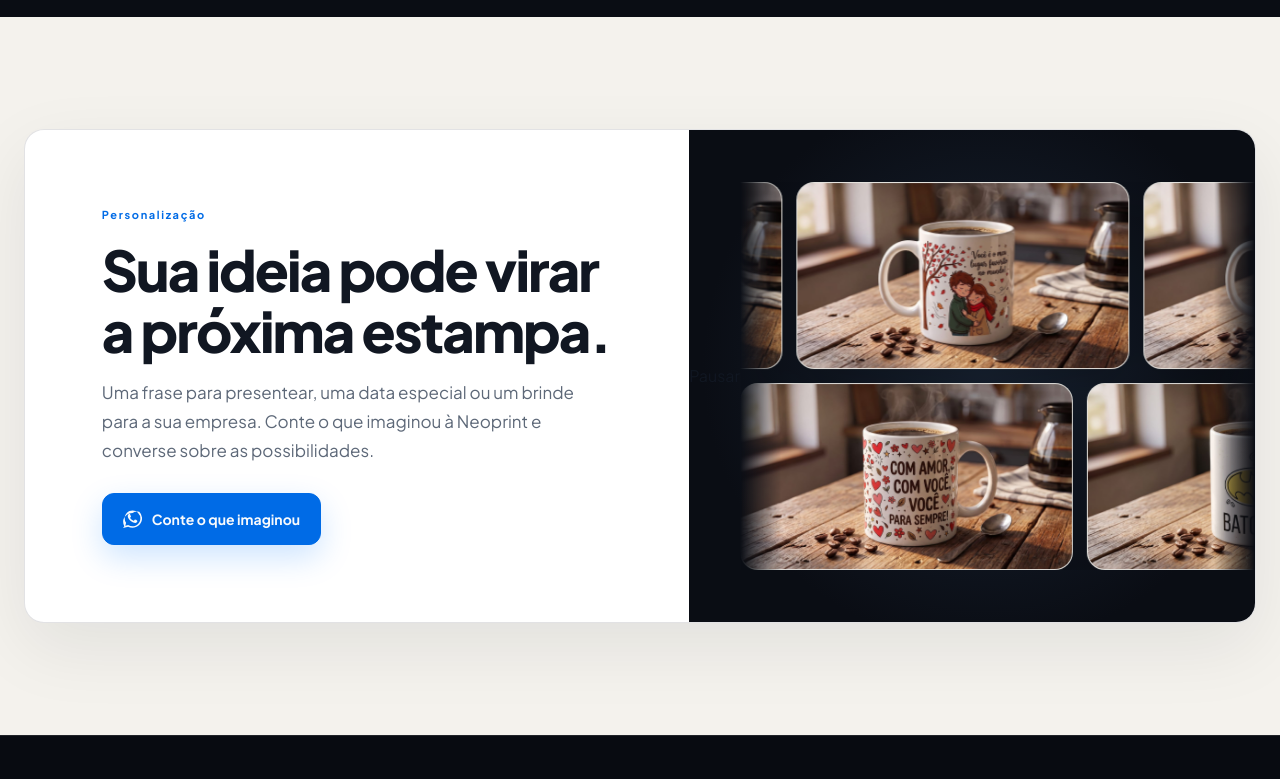
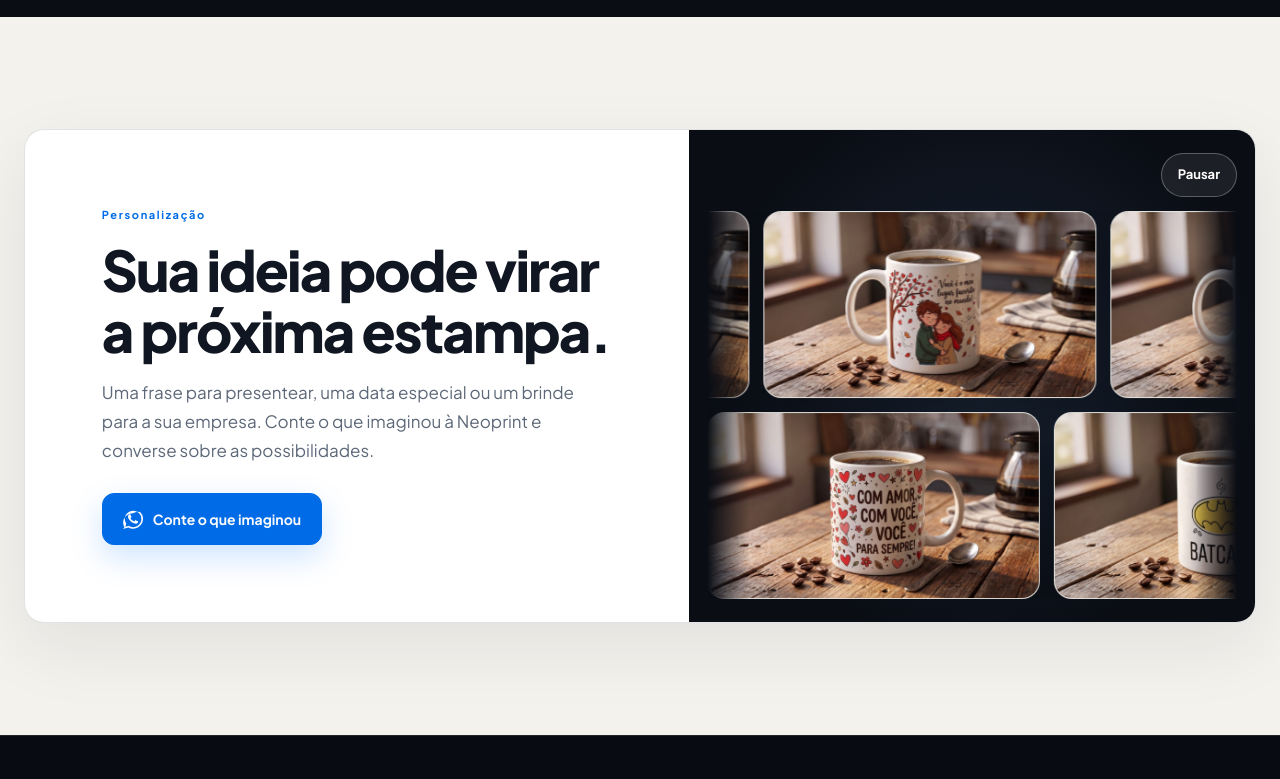
Before and after one commit to oGusta-dev/NeoprintPersonalizados, a React (Vite) app: page / in a window 1280 px wide. Shown: the part 1560-2339 px from the top of the page. Built offline with nearby package versions, Linux system fonts and the light colour scheme; the HTML template or start-up script is replaced by a standard one.

Commit message:
Update styles for custom components and buttons

```diff
--- a/src/index.css
+++ b/src/index.css
@@ -301,6 +301,9 @@ a:focus-visible {
 }
 
 .button svg.whatsapp-icon {
+  width: 20px;
+  height: 20px;
+  flex: 0 0 auto;
   fill: currentColor;
   stroke: none;
 }
@@ -1038,9 +1041,42 @@ main [id] {
   position: relative;
   min-height: 430px;
   display: flex;
-  align-items: center;
+  flex-direction: column;
+  justify-content: center;
+  gap: 14px;
+  padding: 18px;
   overflow: hidden;
   background: radial-gradient(circle at 52% 48%, #182333 0%, #0a0d14 72%);
+}
+
+.custom-gallery-toolbar {
+  display: flex;
+  justify-content: flex-end;
+  flex: 0 0 auto;
+}
+
+.custom-gallery-toggle {
+  min-height: 44px;
+  padding: 10px 16px;
+  border: 1px solid rgba(255, 255, 255, 0.28);
+  border-radius: 999px;
+  background: rgba(255, 255, 255, 0.08);
+  color: #fff;
+  font: inherit;
+  font-size: 0.8125rem;
+  font-weight: 700;
+  cursor: pointer;
+  transition: background-color 160ms ease, border-color 160ms ease;
+}
+
+.custom-gallery-toggle:hover {
+  border-color: rgba(255, 255, 255, 0.48);
+  background: rgba(255, 255, 255, 0.14);
+}
+
+.custom-gallery-toggle:focus-visible {
+  outline: 3px solid var(--blue);
+  outline-offset: 3px;
 }
 
 .custom-gallery {
@@ -1102,6 +1138,10 @@ main [id] {
 
 .custom-gallery:hover .custom-gallery-row,
 .custom-gallery:focus .custom-gallery-row {
+  animation-play-state: paused;
+}
+
+.custom-gallery--paused .custom-gallery-row {
   animation-play-state: paused;
 }
 
@@ -1380,7 +1420,7 @@ main [id] {
   }
 
   .product-stage::before {
-    top: -28px;
+    top: 0;
     clip-path: none;
   }
 
@@ -1446,12 +1486,13 @@ main [id] {
   }
 
   .custom-art {
-    min-height: 220px;
-    padding-block: 24px;
+    min-height: 280px;
+    padding: 16px;
   }
 
   .custom-gallery {
     gap: 0;
+    mask-image: none;
   }
 
   .custom-gallery-row--reverse {
@@ -1459,7 +1500,7 @@ main [id] {
   }
 
   .custom-gallery-card {
-    width: clamp(240px, 72vw, 300px);
+    width: min(calc(100vw - 64px), 640px);
   }
 
   .custom-action {
@@ -1548,4 +1589,8 @@ main [id] {
   .custom-gallery-track[aria-hidden='true'] {
     display: none;
   }
-}
+
+  .custom-gallery-toolbar {
+    display: none;
+  }
+}
```
